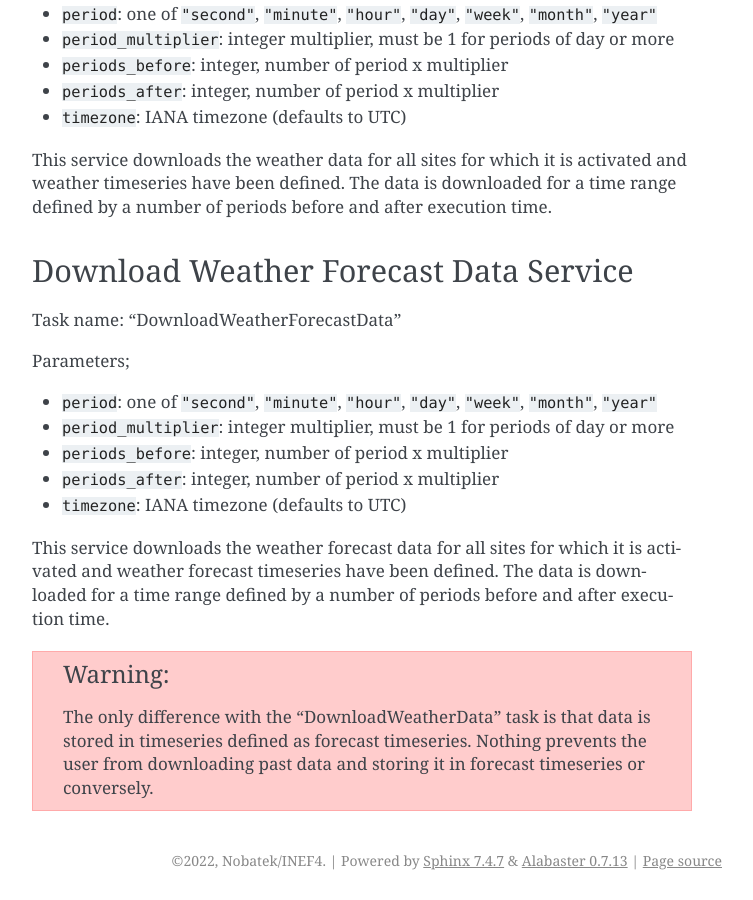
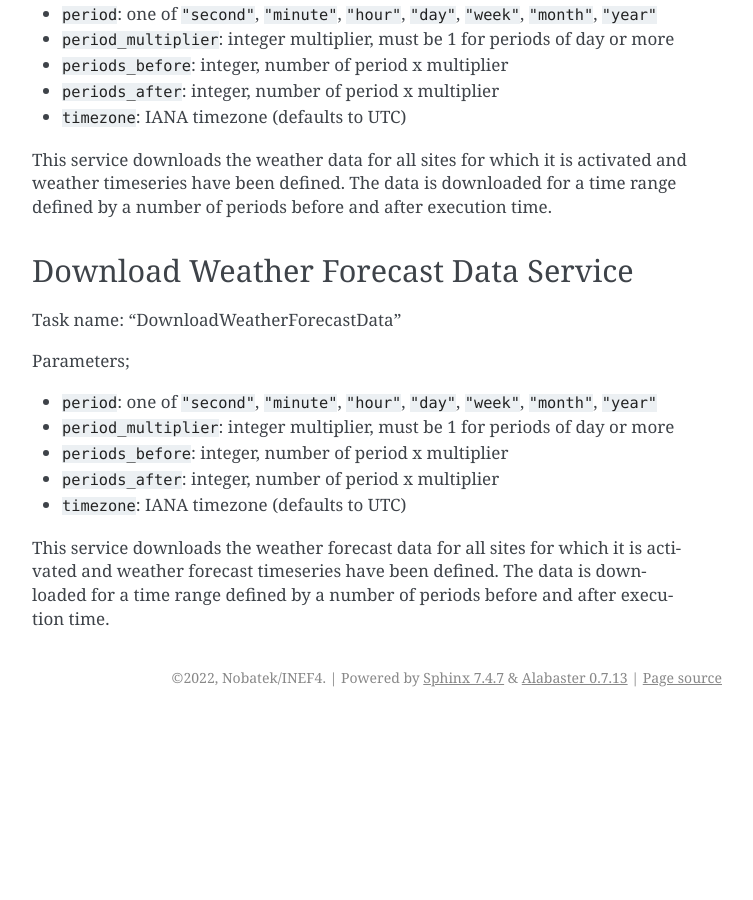
Before and after one commit to BEMServer/bemserver-docs, a Sphinx documentation site: the page built from source/services.rst, in a window 1280 px wide and 900 px high, scrolled down 2048 px. Shown: the whole window, without its empty margins (388-1141 px from the left). Built offline with Sphinx 7.4.7, drawn with Linux system fonts in a browser that asks for light colours; after the commit the page ends 2765 px from its top, so only the background shows below that.

Commit message:
Remove wrong warning

```diff
--- a/source/services.rst
+++ b/source/services.rst
@@ -119,8 +119,3 @@ Parameters;
 This service downloads the weather forecast data for all sites for which it is
 activated and weather forecast timeseries have been defined. The data is downloaded
 for a time range defined by a number of periods before and after execution time.
-
-.. warning::
-    The only difference with the "DownloadWeatherData" task is that data is stored
-    in timeseries defined as forecast timeseries. Nothing prevents the user from
-    downloading past data and storing it in forecast timeseries or conversely.
```
